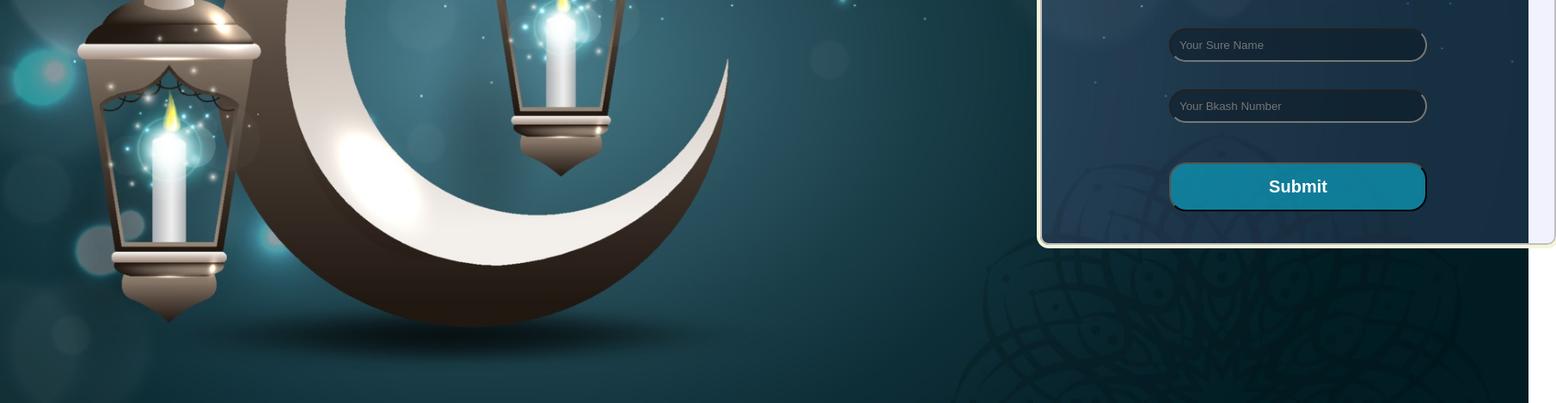
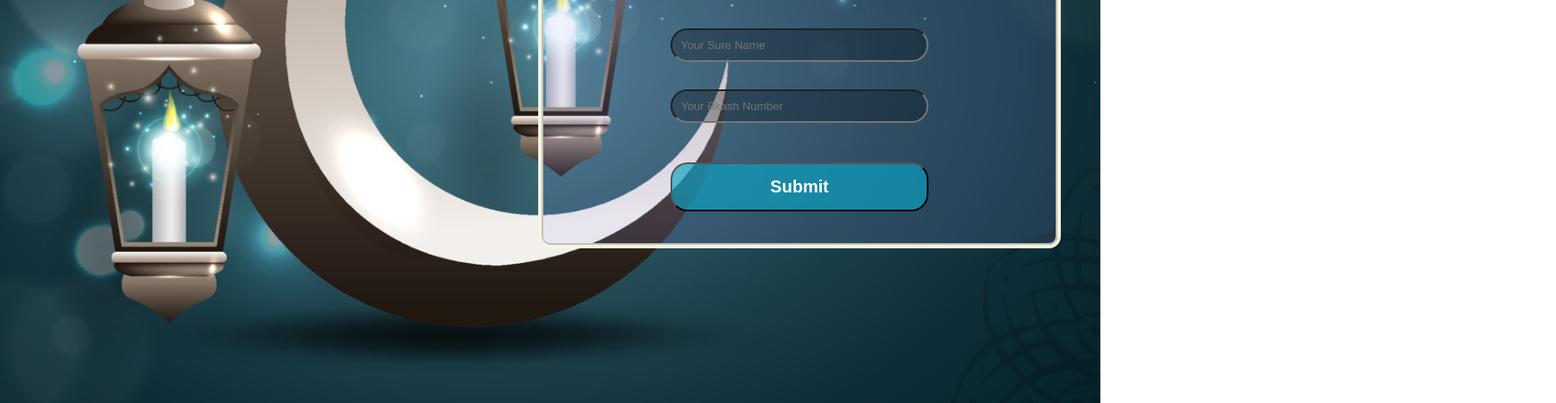
Before and after one commit to HasibulMizanShanto/salamieid, a plain HTML site: page index.html in a window 1280 px wide. Shown: the part 331-800 px from the top of the page at 86% size, 1810 px wide, since content can reach past the window. Drawn offline with Linux system fonts and the light colour scheme.

Commit message:
Update style.css

```diff
--- a/style.css
+++ b/style.css
@@ -13,7 +13,7 @@ body{
 
 .main {
     position: absolute;
-    left: 1210px;
+    right: 50px;
     top: 216px;
     border-radius: 10px;
     background: #a6a0ff24;
```
